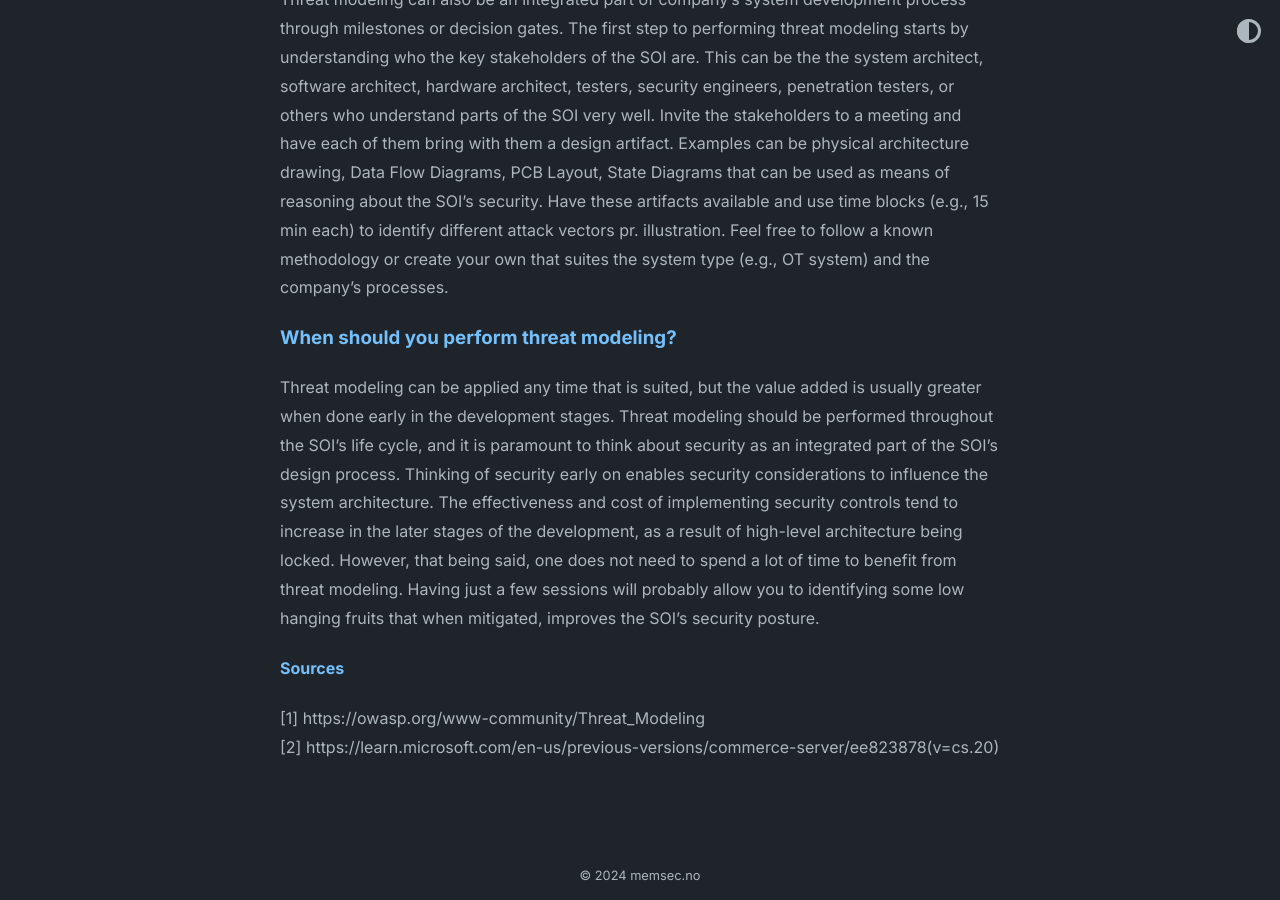
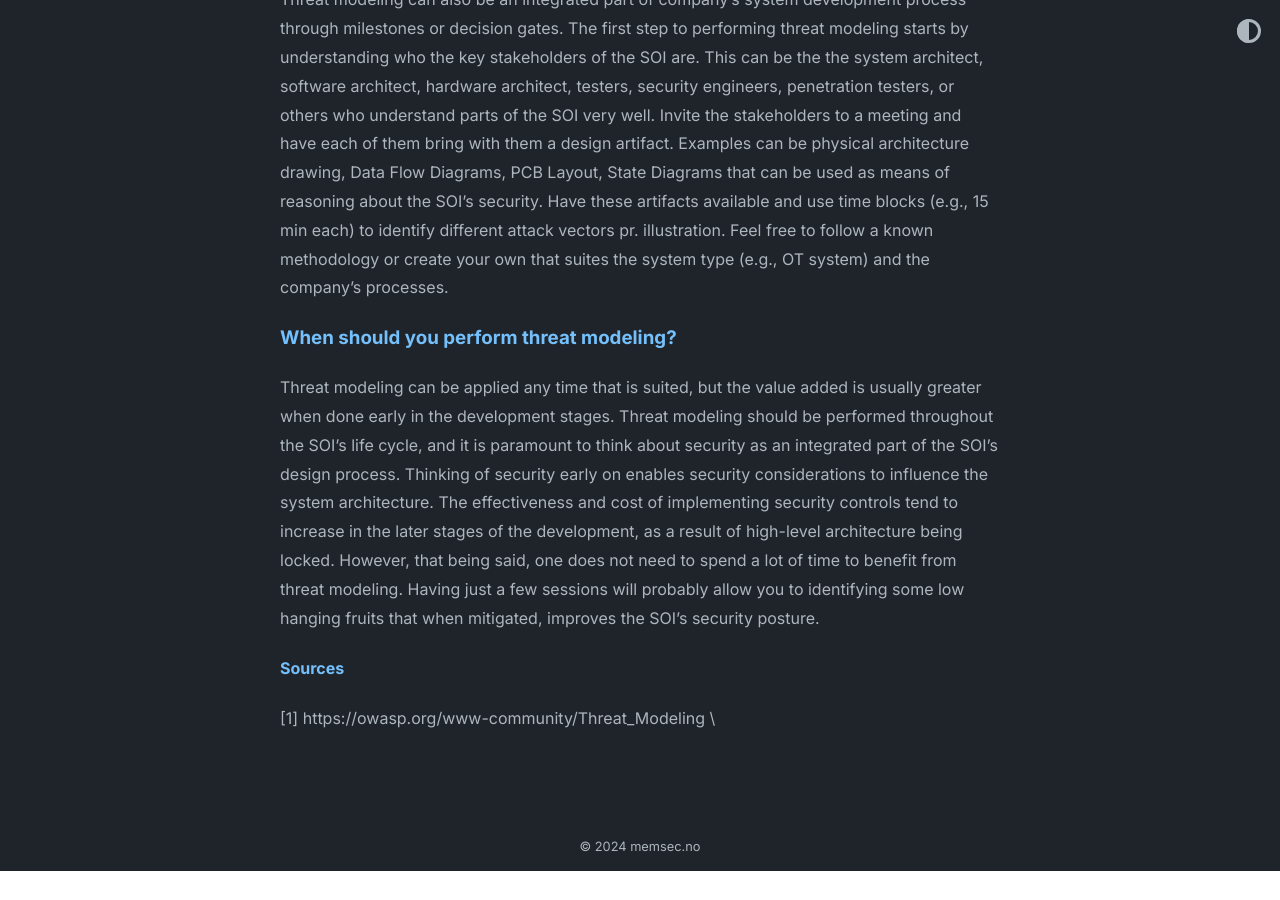
Before and after one commit to memsecno/memsec.no, a Jekyll site: the page built from _posts/2024-02-25-threat-modeling.md, in a window 1280 px wide and 900 px high, scrolled down 1121 px. Built offline with Jekyll 4.4.1, drawn with Linux system fonts in a browser that asks for light colours; nearby versions of some CDN libraries; after the commit the page ends 1992 px from its top, so only the background shows below that; some of the changed text lies outside the part shown.

Commit message:
Update 2024-02-25-threat-modeling.md

```diff
--- a/_posts/2024-02-25-threat-modeling.md
+++ b/_posts/2024-02-25-threat-modeling.md
@@ -30,4 +30,3 @@ Threat modeling can be applied any time that is suited, but the value added is u
 
 #### Sources
 [1] https://owasp.org/www-community/Threat_Modeling \
-[2] https://learn.microsoft.com/en-us/previous-versions/commerce-server/ee823878(v=cs.20)
```
